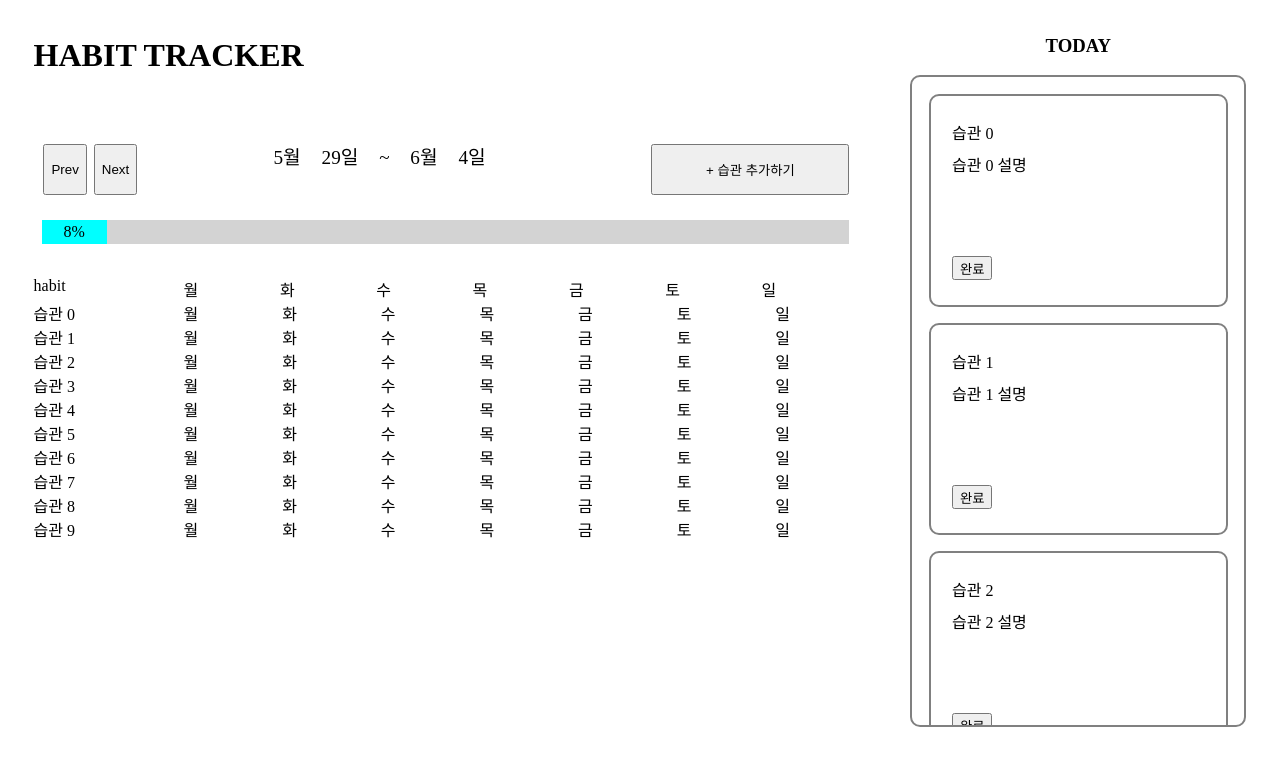
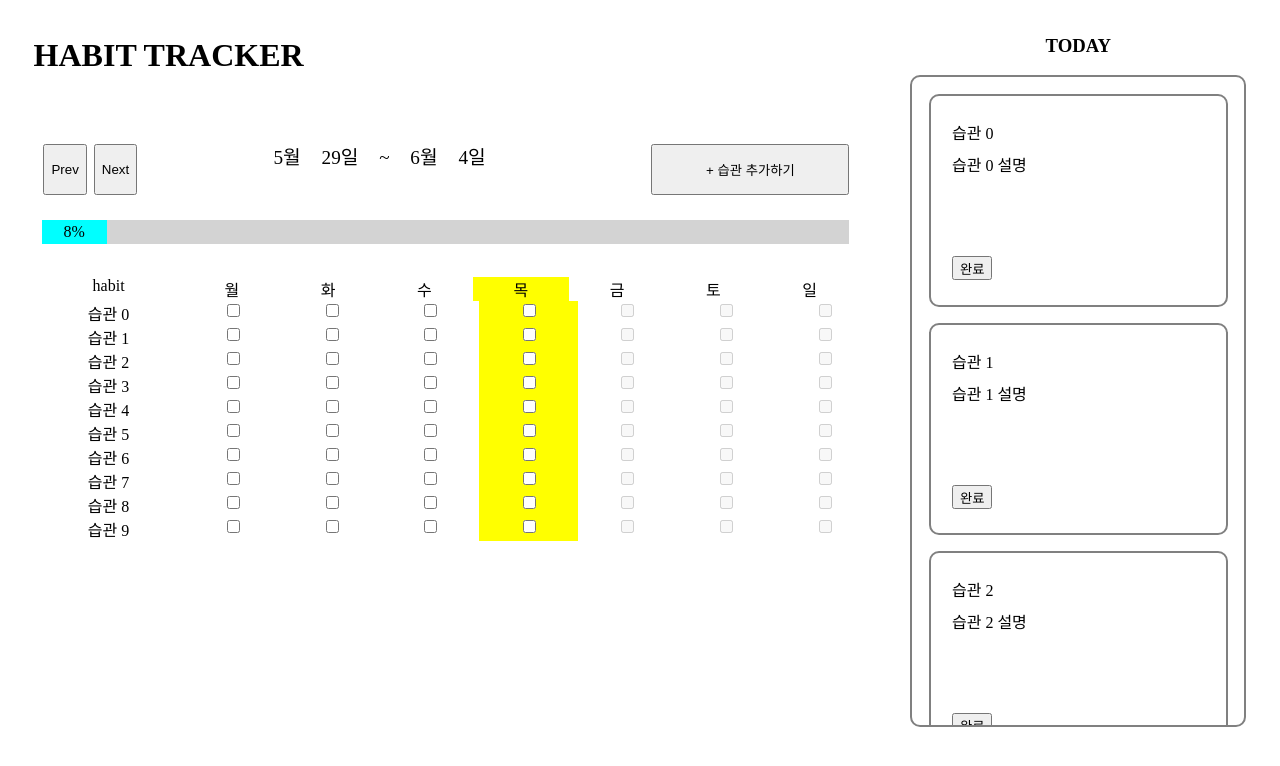
Before and after one commit to wanted-pre-onboarding-side-project/habit-tracker, a React (Create React App) app: page / in a window 1280 px wide. Shown: the top 766 px of the page. Built offline with nearby package versions, Linux system fonts and the light colour scheme.

Commit message:
feat: 특정 요일, 날짜에 실행여부 변경 가능하도록 체크박스 기능 추가
- 오늘 요일에 하이라이트
- 미래 요일은 체크 불가능

```diff
--- a/src/components/habits/HabitList.module.css
+++ b/src/components/habits/HabitList.module.css
@@ -1,18 +1,21 @@
 .habitListContainer {
   display: grid;
   grid-template-columns: 150px repeat(7, 1fr);
+  text-align: center;
 }
 
 .habitListHeader {
-  /* TODO : habitListItems 가 overflow일때만 레이아웃 맞추기 위해 필요함 */
   padding-right: 16px;
 }
 
 .habitListItems {
   max-height: 50vh;
-  /* TODO : auto등으로 바꾸어 overflow아닐때는 안보이게 수정하기 */
   overflow-y: scroll;
 }
 
-.habitListItem {
+.recordCheckBox:disabled {
+  cursor: not-allowed;
 }
+.highlight {
+  background-color: yellow;
+}
--- a/src/components/habits/HabitList.tsx
+++ b/src/components/habits/HabitList.tsx
@@ -1,10 +1,15 @@
-import { DAYS } from 'constant';
 import { useHabits } from 'contexts/HabitContext';
-import { Fragment } from 'react';
+import { usePeriod, useRecords } from 'contexts/RecordContext';
+import { getCurrentWeekDates, getToday } from 'lib/utils/dateUtils';
 import styles from './HabitList.module.css';
+import HabitListItem from './parts/HabitListItem';
 
 const HabitList = () => {
   const habits = useHabits();
+  const records = useRecords();
+  const { start } = usePeriod();
+  const today = getToday();
+  const currentWeekDates = getCurrentWeekDates(start);
   return (
     <div className="HabitListLayout">
       <div
@@ -13,8 +18,15 @@ const HabitList = () => {
         )}
       >
         <div>habit</div>
-        {DAYS.map((day) => (
-          <div key={day}>{day}</div>
+        {currentWeekDates.map((targetDate) => (
+          <div
+            key={targetDate.dayWord}
+            className={
+              targetDate.yyyymmdd === today.yyyymmdd ? styles.highlight : ''
+            }
+          >
+            {targetDate.dayWord}
+          </div>
         ))}
       </div>
 
@@ -22,12 +34,14 @@ const HabitList = () => {
         className={[styles.habitListItems, styles.habitListContainer].join(' ')}
       >
         {habits.map((habit) => (
-          <Fragment key={habit.id}>
-            <div>{habit.name}</div>
-            {DAYS.map((day) => (
-              <div key={day}>{day}</div>
-            ))}
-          </Fragment>
+          <HabitListItem
+            currentWeekDates={currentWeekDates}
+            key={habit.id}
+            habit={habit}
+            records={
+              records.find(({ habitId }) => habitId === habit.id)?.records || []
+            }
+          />
         ))}
       </div>
     </div>
@@ -35,6 +49,3 @@ const HabitList = () => {
 };
 
 export default HabitList;
-function getToday() {
-  throw new Error('Function not implemented.');
-}
--- /dev/null
+++ b/src/components/habits/parts/HabitListItem.tsx
@@ -0,0 +1,52 @@
+import { useRecordsHandle } from 'contexts/RecordContext';
+import { ObjectifiedDate } from 'interface/context';
+import { Habit, HabitRecord } from 'interface/main';
+import { getToday, isFutureDate } from 'lib/utils/dateUtils';
+import styles from '../HabitList.module.css';
+
+const HabitListItem = ({
+  habit,
+  records,
+  currentWeekDates,
+}: {
+  habit: Habit;
+  records: HabitRecord['records'];
+  currentWeekDates: ObjectifiedDate[];
+}) => {
+  const handleChangeRecord = useRecordsHandle();
+  const today = getToday();
+
+  return (
+    <>
+      <div>{habit.name}</div>
+      {currentWeekDates.map((targetDate) => (
+        <div
+          key={targetDate.yyyymmdd}
+          className={
+            targetDate.yyyymmdd === today.yyyymmdd ? styles.highlight : ''
+          }
+        >
+          {habit.days.includes(targetDate.dayWord) && (
+            <input
+              className={styles.recordCheckBox}
+              type="checkbox"
+              disabled={isFutureDate(targetDate)}
+              checked={records.includes(targetDate.yyyymmdd)}
+              onChange={() => {
+                handleChangeRecord({
+                  id: habit.id,
+                  date: targetDate.yyyymmdd,
+                  type: records.includes(targetDate.yyyymmdd)
+                    ? 'unmark'
+                    : 'mark',
+                });
+              }}
+            />
+          )}
+        </div>
+      ))}
+    </>
+  );
+};
+
+export default HabitListItem;
--- a/src/lib/utils/dateUtils.ts
+++ b/src/lib/utils/dateUtils.ts
@@ -36,6 +36,7 @@ const objectifyDate = (dateObj: dayjs.Dayjs): ObjectifiedDate => {
     dayWord: dayNumToWord(dateObj.get('day')),
     hour: dateObj.get('hour'),
     minute: dateObj.get('minute'),
+    yyyymmdd: dateObj.format('YYYY-MM-DD'),
   };
 };
 
@@ -82,3 +83,17 @@ export const isLatestWeek = (currentPeriodEnd: ObjectifiedDate) => {
 
   return endDate.isSameOrAfter(now);
 };
+
+export function getCurrentWeekDates(startDate: ObjectifiedDate) {
+  return Array(7)
+    .fill(0)
+    .map((_, index) =>
+      objectifyDate(dayjs(startDate.origin).add(index, 'day')),
+    );
+}
+
+export function isFutureDate(targetDate: ObjectifiedDate) {
+  const now = dayjs(new Date());
+  const target = dayjs(targetDate.origin);
+  return target.isAfter(now);
+}
```
